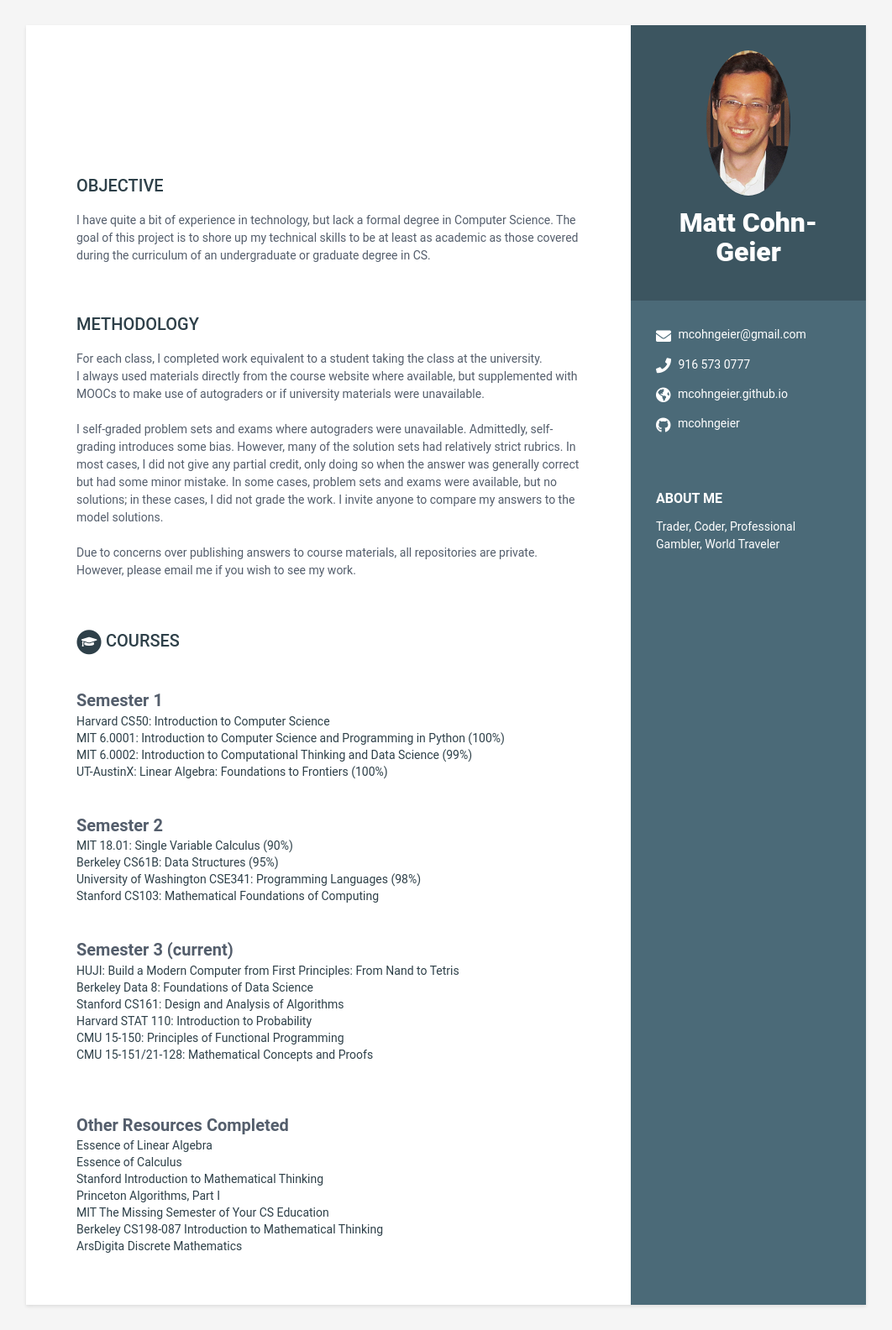
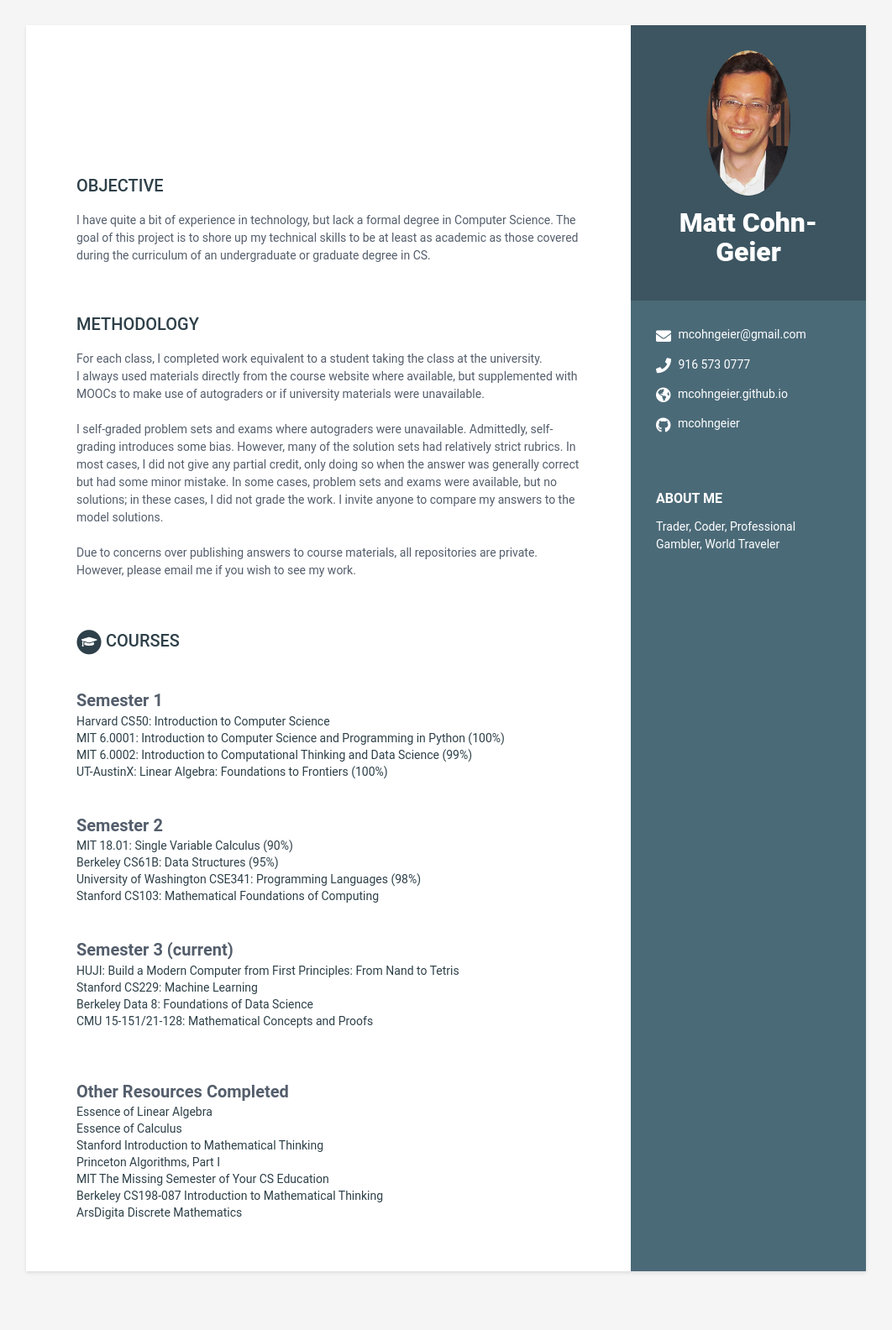
Before and after one commit to mcohngeier/cv, a Jekyll site: the page built from selfstudy.html, in a window 1280 px wide. Shown: the whole page at 84% size, without its empty margins (109-1171 px from the left). Built offline with Jekyll 4.4.1, drawn with Linux system fonts in a browser that asks for light colours; after the commit the page ends 1544 px from its top, so only the background shows below that.

Commit message:
Update selfstudy.yml

```diff
--- a/_data/selfstudy.yml
+++ b/_data/selfstudy.yml
@@ -58,18 +58,21 @@
     - number: HUJI
       title: "Build a Modern Computer from First Principles: From Nand to Tetris"
       link: https://www.coursera.org/learn/build-a-computer
+    - number: Stanford CS229
+      title: Machine Learning
+      link: http://cs229.stanford.edu/
     - number: Berkeley Data 8
       title: Foundations of Data Science
       link: http://data8.org/fa20/
-    - number: Stanford CS161
-      title: Design and Analysis of Algorithms
-      link: "https://web.stanford.edu/class/cs161/"
-    - number: Harvard STAT 110
-      title: Introduction to Probability
-      link: "https://projects.iq.harvard.edu/stat110/"
-    - number: CMU 15-150
-      title: Principles of Functional Programming
-      link: "https://www.cs.cmu.edu/~15150/previous-semesters/2012-spring/index.html"
+#     - number: Stanford CS161
+#       title: Design and Analysis of Algorithms
+#       link: "https://web.stanford.edu/class/cs161/"
+#     - number: Harvard STAT 110
+#       title: Introduction to Probability
+#       link: "https://projects.iq.harvard.edu/stat110/"
+#     - number: CMU 15-150
+#       title: Principles of Functional Programming
+#       link: "https://www.cs.cmu.edu/~15150/previous-semesters/2012-spring/index.html"
     - number: CMU 15-151/21-128
       title: Mathematical Concepts and Proofs
       link: "http://www.math.cmu.edu/~jmackey/151_128/welcome.html"
```
